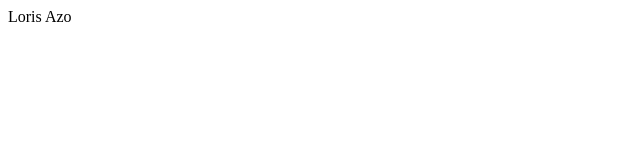
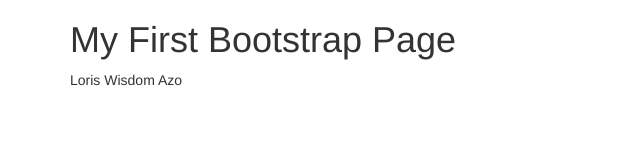
Before and after one commit to lorax07/personal_page, a plain HTML site: page index.html in a window 1280 px wide. Shown: the whole page, without its empty margins (0-640 px from the left). Drawn offline with nearby package versions, Linux system fonts and the light colour scheme.

Commit message:
Update index.html

```diff
--- a/index.html
+++ b/index.html
@@ -1,14 +1,22 @@
 <!DOCTYPE html>
 <html lang="en">
+<head>
 
-<head>
-  Loris Azo
+  <title>Bootstrap Example</title>
+  <meta charset="utf-8">
+  <meta name="viewport" content="width=device-width, initial-scale=1">
+  <link rel="stylesheet" href="https://maxcdn.bootstrapcdn.com/bootstrap/3.4.0/css/bootstrap.min.css">
+  <script src="https://ajax.googleapis.com/ajax/libs/jquery/3.3.1/jquery.min.js"></script>
+  <script src="https://maxcdn.bootstrapcdn.com/bootstrap/3.4.0/js/bootstrap.min.js"></script>
+
 </head>
-
 
 <body>
 
+<div class="container">
+  <h1>My First Bootstrap Page</h1>
+  <p>Loris Wisdom Azo</p>
+</div>
 
 </body>
-
 </html>
```
